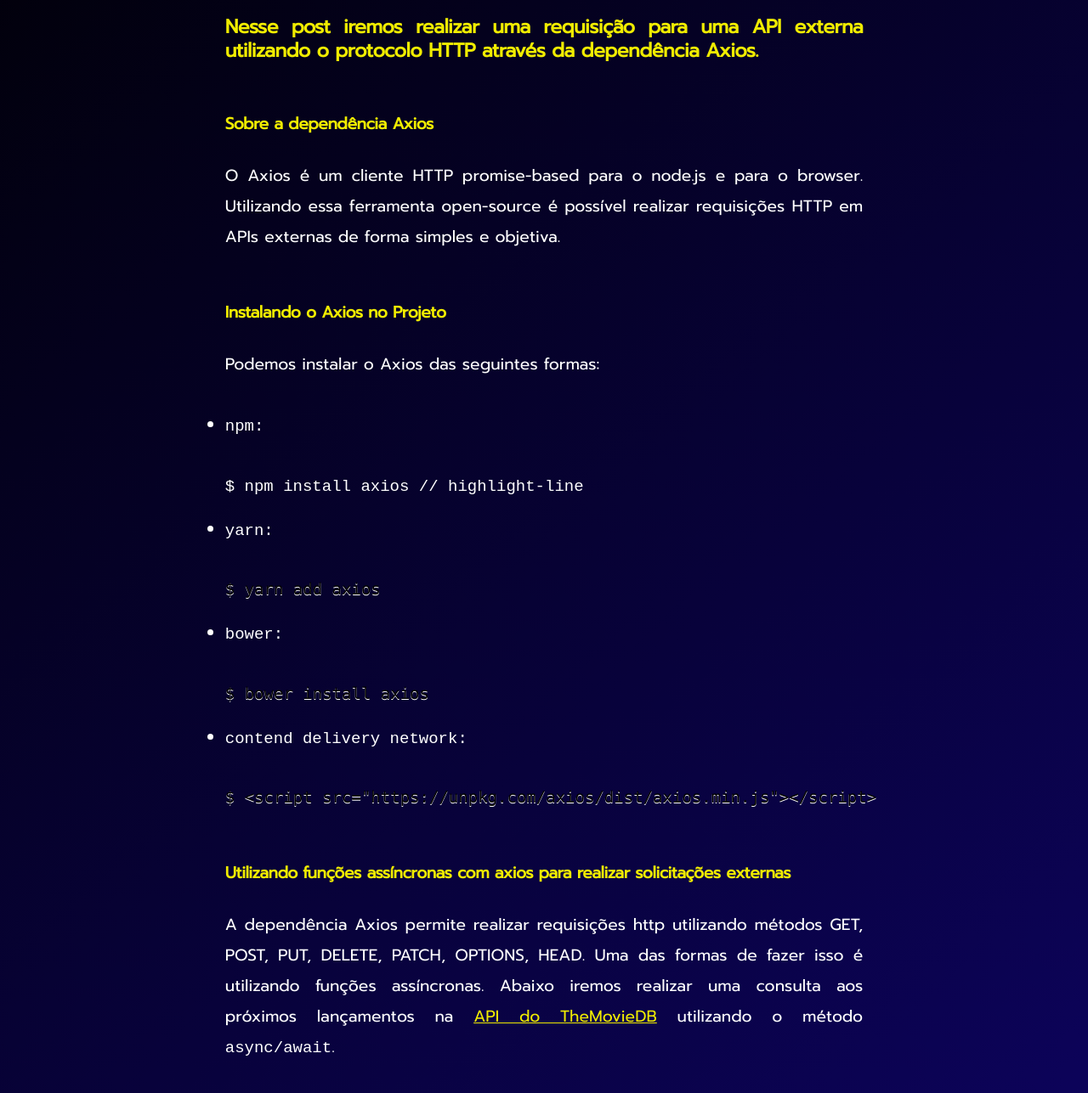
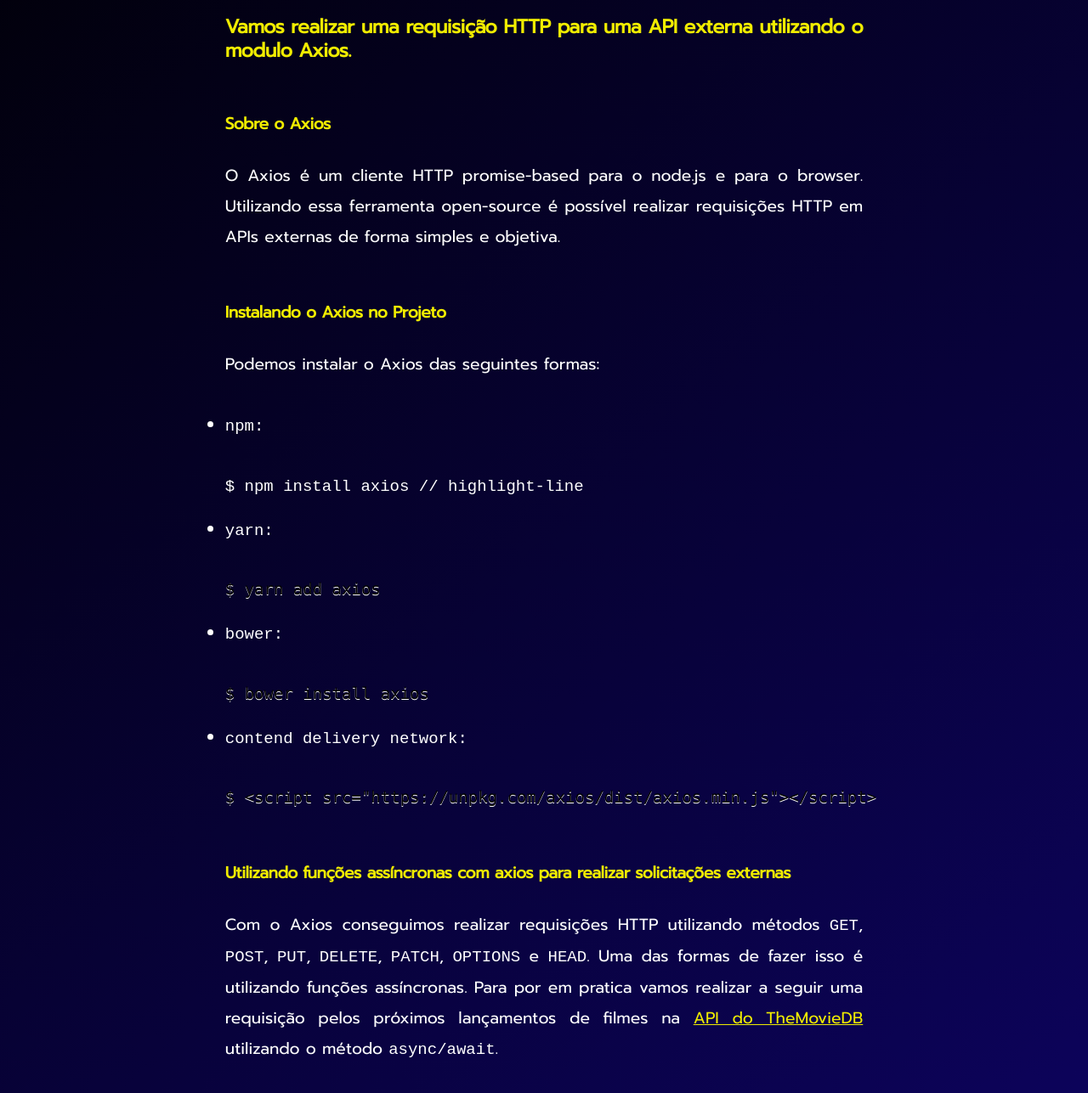
Before and after one commit to feuvpi/watzke, a Gatsby site: page /2_using-axios/ in a window 1280 px wide. Shown: the part 380-1667 px from the top of the page at 85% size. Built offline with nearby package versions, Linux system fonts and the light colour scheme; Gatsby itself is replaced by a stand-in of ours; some packages are replaced by stand-ins of ours; code samples lack their colours.

Commit message:
atualizando copy do post sobre Axios.

````diff
--- a/content/blog/2_using-axios/index.md
+++ b/content/blog/2_using-axios/index.md
@@ -5,9 +5,9 @@ description: "Utilizando a dependência Axios para comunicação com API's exter
 ---
 <div style="text-align: justify">
 
-##### Nesse post iremos realizar uma requisição para uma API externa utilizando o protocolo HTTP através da dependência Axios.
+##### Vamos realizar uma requisição HTTP para uma API externa utilizando o modulo Axios.
 
-###### Sobre a dependência Axios
+###### Sobre o Axios
 
 O Axios é um cliente HTTP promise-based para o node.js e para o browser. Utilizando essa ferramenta open-source é possível realizar requisições HTTP em APIs externas de forma simples e objetiva.
 
@@ -45,7 +45,7 @@ $ <script src="https://unpkg.com/axios/dist/axios.min.js"></script>
 
 ###### Utilizando funções assíncronas com axios para realizar solicitações externas
 
-A dependência Axios permite realizar requisições http utilizando métodos GET, POST, PUT, DELETE, PATCH, OPTIONS, HEAD. Uma das formas de fazer isso é utilizando funções assíncronas. Abaixo iremos realizar uma consulta aos próximos lançamentos na [API do TheMovieDB](https://www.themoviedb.org/documentation/api) utilizando o método `async/await`.
+Com o Axios conseguimos realizar requisições HTTP utilizando métodos `GET`, `POST`, `PUT`, `DELETE`, `PATCH`, `OPTIONS` e `HEAD`. Uma das formas de fazer isso é utilizando funções assíncronas. Para por em pratica vamos realizar a seguir uma requisição pelos próximos lançamentos de filmes na [API do TheMovieDB](https://www.themoviedb.org/documentation/api) utilizando o método `async/await`.
 
 ```js
 const axios = require('axios');
@@ -83,7 +83,7 @@ Recebemos como resultado uma lista em formato JSON em que cada objeto representa
   }, [...]
 
   ```
-Dessa forma vimos rapidamente como podemos fazer o uso da dependência Axios em nossos projetos para realizar requisições HTTP promise-based de forma simples e rápida.
+Dessa forma podemos utilizar o modulo Axios para em nossos projetos para realizar requisições HTTP promised-based de forma simples e rápida.
 
 <div style="text-align: right">
 
````
